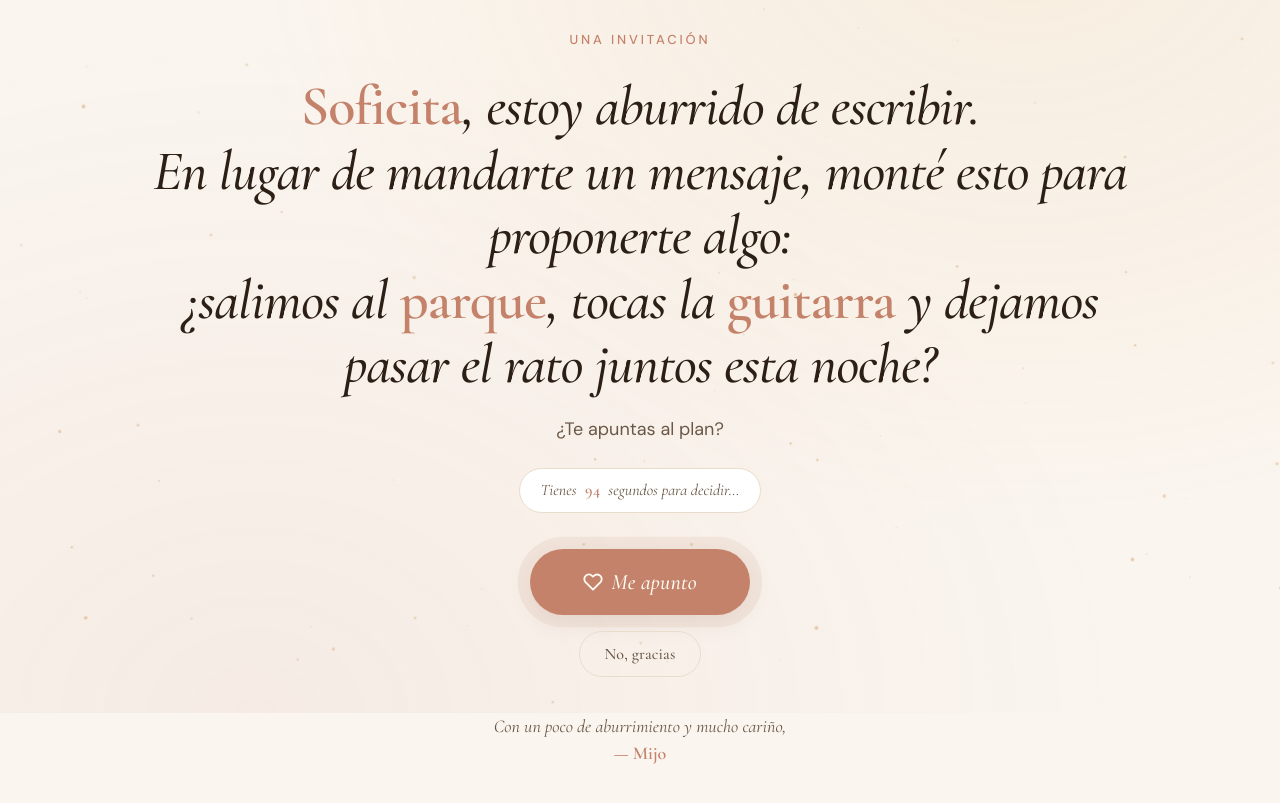
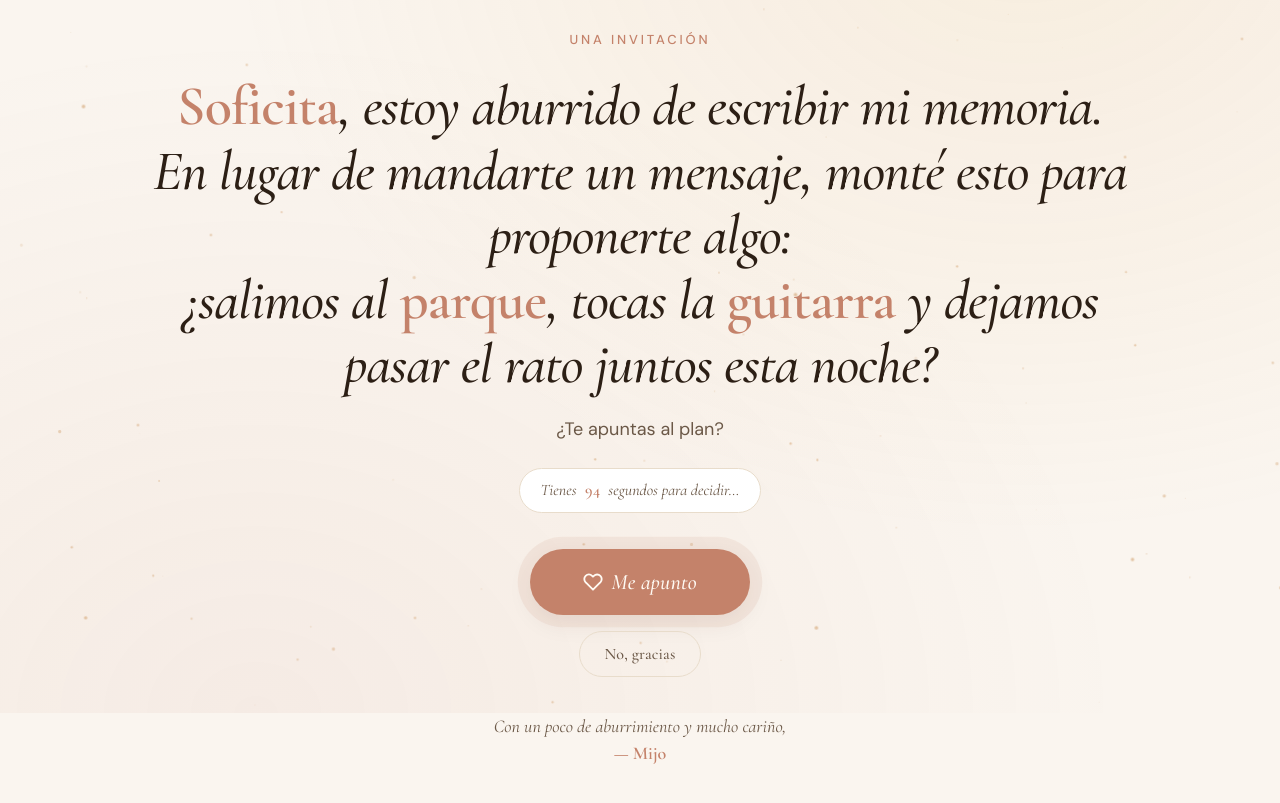
Before and after one commit to ugovb/invitacion-mijo-soficita, a plain HTML site: page index.html in a window 1280 px wide. Shown: the part 87-890 px from the top of the page. Drawn offline with nearby package versions, Linux system fonts and the light colour scheme.

Commit message:
Tweak copy: bored of writing the thesis
- "estoy aburrido de escribir" -> "estoy aburrido de escribir mi memoria"
  (personal context: Mijo is writing his master thesis)

```diff
--- a/index.html
+++ b/index.html
@@ -510,7 +510,7 @@ main.is-hidden { opacity: 0; pointer-events: none; }
 
   <section class="invitation">
     <h1>
-      <span class="accent">Soficita</span>, estoy aburrido de escribir.<br>
+      <span class="accent">Soficita</span>, estoy aburrido de escribir mi memoria.<br>
       En lugar de mandarte un mensaje, monté esto para proponerte algo:<br>
       ¿salimos al <span class="accent">parque</span>, tocas la <span class="accent">guitarra</span> y dejamos pasar el rato juntos esta noche?
     </h1>
```
